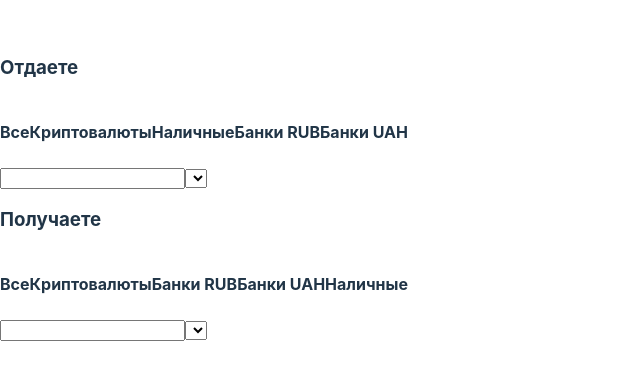
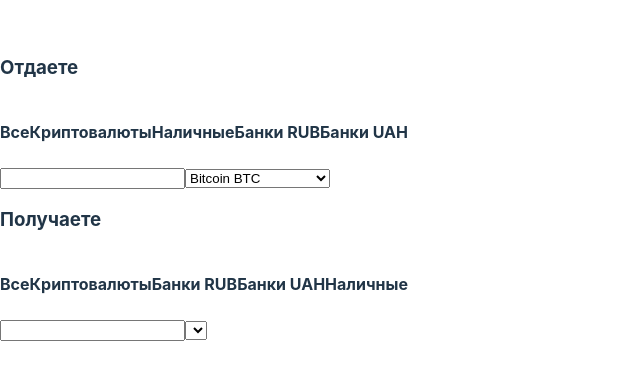
Before and after one commit to shyamrupadas/coin-select, a React (Vite) app: page / in a window 1280 px wide. Shown: the part 211-590 px from the top of the page, without its empty margins (0-640 px from the left). Built offline with nearby package versions, Linux system fonts and the light colour scheme.

Commit message:
add first selector

```diff
--- a/src/App.tsx
+++ b/src/App.tsx
@@ -1,7 +1,21 @@
 import s from './App.module.scss'
+import { useState } from 'react';
+import { useTypedSelector } from './hooks/useTypedSelector';
+import { filteredCategoriesSelector } from './store/categorySlice';
 
-function App() {
 
+const filterMap: any = {
+  crypto: ['BTC', 'ETH', 'USDTTRC'],
+  bank: ['ACRUB', 'SBERRUB', 'TCSRUB'],
+  cash: ['CASHUSD', 'CASHRUB'],
+}
+
+export const App = () => {
+  const [filter, setFilter] = useState<string>('')
+
+  const directions = useTypedSelector(filteredCategoriesSelector(filter ? filterMap[filter] : 'all'))
+
+  console.log(directions)
   return (
     <div className={s.app}>
       <div>
@@ -15,7 +29,13 @@ function App() {
           <h4>Банки RUB</h4>
           <h4>Банки UAH</h4>
         </div>
-        <input type="text" /><select></select>
+        <input type="text" />
+        <select>
+          {directions.map((direction) => (
+              <option key={direction.code} value={direction.code}>{direction.name}</option>
+            )
+          )}
+        </select>
       </div>
       <div>
         <header>
@@ -33,5 +53,3 @@ function App() {
     </div>
   )
 }
-
-export default App
--- /dev/null
+++ b/src/hooks/useTypedSelector.ts
@@ -0,0 +1,4 @@
+import { TypedUseSelectorHook, useSelector } from 'react-redux';
+import { RootState } from '../store';
+
+export const useTypedSelector: TypedUseSelectorHook<RootState> = useSelector;
--- a/src/main.tsx
+++ b/src/main.tsx
@@ -1,10 +1,14 @@
 import React from 'react'
 import ReactDOM from 'react-dom/client'
-import App from './App'
+import { App } from './App'
 import './index.css'
+import { Provider } from 'react-redux';
+import { store } from './store';
 
 ReactDOM.createRoot(document.getElementById('root') as HTMLElement).render(
-  <React.StrictMode>
-    <App />
-  </React.StrictMode>,
+  <Provider store={store}>
+    <React.StrictMode>
+      <App />
+    </React.StrictMode>
+  </Provider>
 )
--- /dev/null
+++ b/src/store/categorySlice.ts
@@ -0,0 +1,341 @@
+import { createSlice } from '@reduxjs/toolkit';
+import { RootState } from './index';
+
+interface Direction {
+  code: string,
+  name: string
+}
+
+interface Filter {
+  from: Direction,
+  to: Direction[]
+}
+
+interface CategoryState {
+  directions: Direction[]
+  filters: Filter[]
+}
+
+const initialState: CategoryState = {
+  directions: [
+    {
+      "code": "BTC",
+      "name": "Bitcoin BTC "
+    },
+    {
+      "code": "ETH",
+      "name": "Ethereum ETH "
+    },
+    {
+      "code": "CASHUSD",
+      "name": "Наличные USD "
+    },
+    {
+      "code": "CASHRUB",
+      "name": "Наличные RUB "
+    },
+    {
+      "code": "ACRUB",
+      "name": "Альфа-банк RUB "
+    },
+    {
+      "code": "SBERRUB",
+      "name": "Сбербанк RUB "
+    },
+    {
+      "code": "TCSBRUB",
+      "name": "Тинькофф RUB "
+    },
+    {
+      "code": "USDTTRC",
+      "name": "Tether TRC20 USDT "
+    },
+  ],
+  filters: [
+    {
+      "from": {
+        "code": "BTC",
+        "name": "Bitcoin BTC "
+      },
+      "to": [
+        {
+          "code": "CASHRUB",
+          "name": " Наличные RUB"
+        },
+        {
+          "code": "CASHUSD",
+          "name": " Наличные USD"
+        },
+        {
+          "code": "SBERRUB",
+          "name": " Сбербанк RUB"
+        },
+        {
+          "code": "ACRUB",
+          "name": " Альфа-банк RUB"
+        },
+        {
+          "code": "TCSBRUB",
+          "name": " Тинькофф RUB"
+        },
+        {
+          "code": "USDTTRC",
+          "name": " Tether TRC-20 USDTTRC"
+        }
+      ]
+    },
+    {
+      "from": {
+        "code": "ETH",
+        "name": "Ethereum ETH "
+      },
+      "to": [
+        {
+          "code": "CASHUSD",
+          "name": " Наличные USD"
+        },
+        {
+          "code": "CASHRUB",
+          "name": " Наличные RUB"
+        },
+        {
+          "code": "SBERRUB",
+          "name": " Сбербанк RUB"
+        },
+        {
+          "code": "ACRUB",
+          "name": " Альфа-банк RUB"
+        },
+        {
+          "code": "TCSBRUB",
+          "name": " Тинькофф RUB"
+        },
+      ]
+    },
+    {
+      "from": {
+        "code": "CASHUSD",
+        "name": "Наличные USD "
+      },
+      "to": [
+        {
+          "code": "BTC",
+          "name": " Bitcoin BTC"
+        },
+        {
+          "code": "ETH",
+          "name": " Ethereum ETH"
+        },
+        {
+          "code": "USDTTRC",
+          "name": " Tether TRC20 USDT"
+        }
+      ]
+    },
+    {
+      "from": {
+        "code": "CASHRUB",
+        "name": "Наличные RUB "
+      },
+      "to": [
+        {
+          "code": "BTC",
+          "name": " Bitcoin BTC"
+        },
+        {
+          "code": "ETH",
+          "name": " Ethereum ETH"
+        },
+        {
+          "code": "USDTTRC",
+          "name": " Tether TRC20 USDT"
+        }
+      ]
+    },
+    {
+      "from": {
+        "code": "ACRUB",
+        "name": "Альфа-банк RUB "
+      },
+      "to": [
+        {
+          "code": "BTC",
+          "name": " Bitcoin BTC"
+        },
+        {
+          "code": "ETH",
+          "name": " Ethereum ETH"
+        },
+        {
+          "code": "USDTTRC",
+          "name": " Tether TRC20 USDT"
+        }
+      ]
+    },
+    {
+      "from": {
+        "code": "SBERRUB",
+        "name": "Сбербанк RUB "
+      },
+      "to": [
+        {
+          "code": "BTC",
+          "name": " Bitcoin BTC"
+        },
+        {
+          "code": "ETH",
+          "name": " Ethereum ETH"
+        },
+        {
+          "code": "USDTTRC",
+          "name": " Tether TRC20 USDT"
+        },
+        {
+          "code": "PMUSD",
+          "name": " PerfectMoney USD"
+        },
+        {
+          "code": "TRX",
+          "name": " TRON TRX"
+        },
+        {
+          "code": "P24UAH",
+          "name": " Приват24 UAH"
+        },
+        {
+          "code": "MONOBUAH",
+          "name": " Монобанк UAH"
+        },
+        {
+          "code": "CARDUAH",
+          "name": " Visa/Mastercard UAH"
+        }
+      ]
+    },
+    {
+      "from": {
+        "code": "TCSBRUB",
+        "name": "Тинькофф RUB "
+      },
+      "to": [
+        {
+          "code": "BTC",
+          "name": " Bitcoin BTC"
+        },
+        {
+          "code": "ETH",
+          "name": " Ethereum ETH"
+        },
+        {
+          "code": "USDTTRC",
+          "name": " Tether TRC20 USDT"
+        },
+        {
+          "code": "PMUSD",
+          "name": " PerfectMoney USD"
+        },
+        {
+          "code": "TRX",
+          "name": " TRON TRX"
+        },
+        {
+          "code": "P24UAH",
+          "name": " Приват24 UAH"
+        },
+        {
+          "code": "MONOBUAH",
+          "name": " Монобанк UAH"
+        }
+      ]
+    },
+    {
+      "from": {
+        "code": "USDTTRC",
+        "name": "Tether TRC20 USDT "
+      },
+      "to": [
+        {
+          "code": "ACRUB",
+          "name": " Альфа RUB"
+        },
+        {
+          "code": "TCSBRUB",
+          "name": " Тинькофф RUB"
+        },
+        {
+          "code": "SBERRUB",
+          "name": " Сбербанк RUB"
+        },
+        {
+          "code": "CARDRUB",
+          "name": " Visa/Mastercard RUB"
+        },
+        {
+          "code": "QWRUB",
+          "name": " Qiwi RUB"
+        },
+        {
+          "code": "CASHRUB",
+          "name": " Наличные RUB"
+        },
+        {
+          "code": "CASHUSD",
+          "name": " Наличные USD"
+        },
+        {
+          "code": "CARDUAH",
+          "name": " Visa/Mastercard UAH"
+        },
+        {
+          "code": "MONOBUAH",
+          "name": " Монобанк UAH"
+        },
+        {
+          "code": "WIREUAH",
+          "name": " Любой банк UAH"
+        },
+        {
+          "code": "OSDBUAH",
+          "name": " Ощадбанк UAH"
+        },
+        {
+          "code": "P24UAH",
+          "name": " Приват24 UAH"
+        },
+        {
+          "code": "BTC",
+          "name": " Bitcoin BTC"
+        },
+        {
+          "code": "CASHAED",
+          "name": " Наличные AED"
+        },
+        {
+          "code": "CNTRUB",
+          "name": " Qiwi Contact RUB"
+        }
+      ]
+    }
+  ]
+};
+
+export const categorySlice = createSlice({
+  name: 'category',
+  initialState,
+  reducers: {
+  },
+  extraReducers: builder => {
+  },
+});
+
+export default categorySlice.reducer;
+
+export const filteredCategoriesSelector = (filter: string) => (state: RootState) => {
+  const directions = state.categorySlice.directions
+
+  if(filter === 'all') {
+    return directions
+  }
+
+  return directions.filter(el => filter.includes(el.code))
+}
--- /dev/null
+++ b/src/store/index.ts
@@ -0,0 +1,15 @@
+import { combineReducers, configureStore } from '@reduxjs/toolkit';
+import categorySlice from './categorySlice'
+import { useDispatch } from 'react-redux';
+
+const rootReducer = combineReducers({
+  categorySlice
+});
+
+export const store = configureStore({
+  reducer: rootReducer,
+});
+
+export type RootState = ReturnType<typeof store.getState>;
+export type AppDispatch = typeof store.dispatch;
+export const useAppDispatch = () => useDispatch<AppDispatch>();
```
